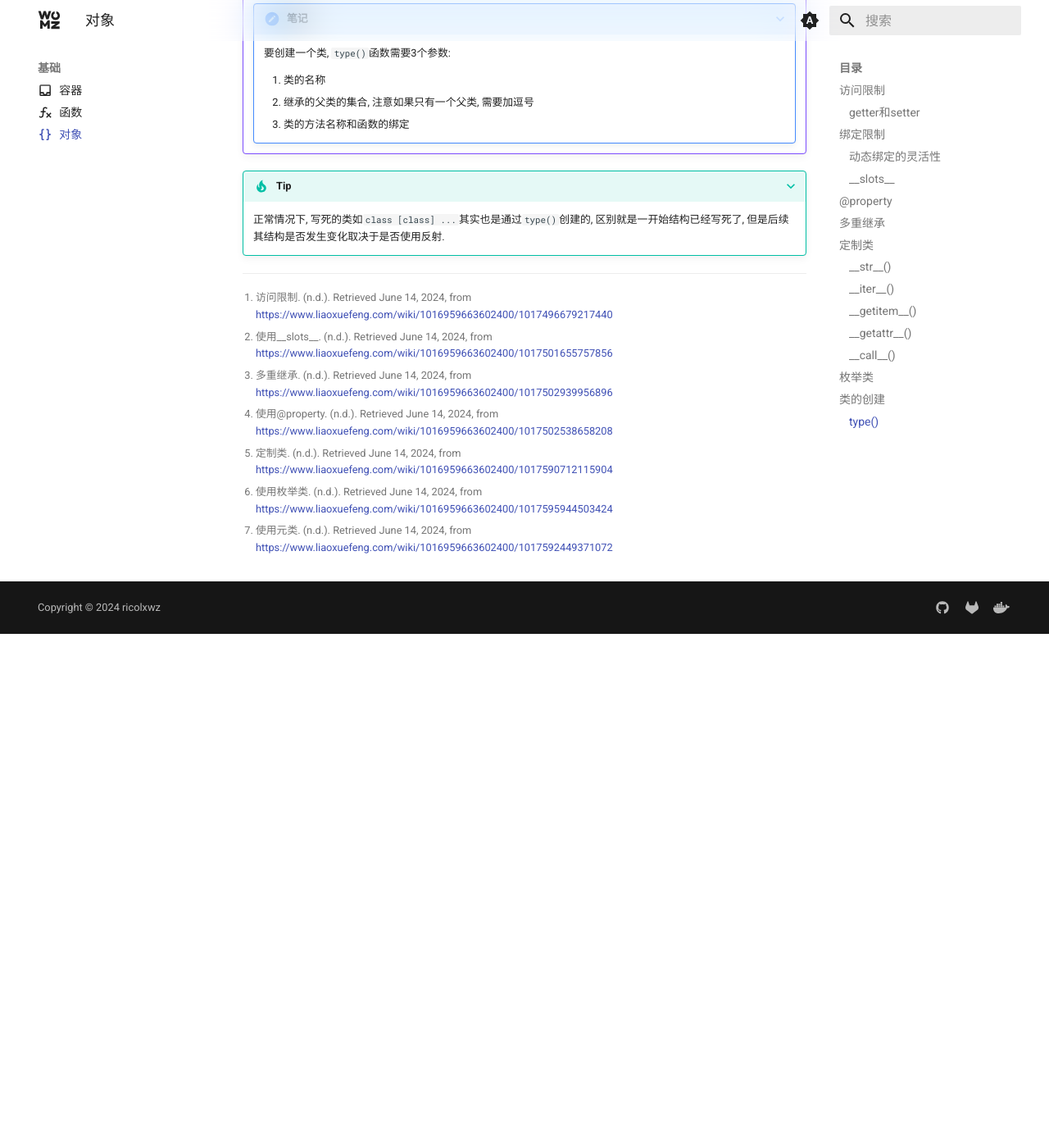
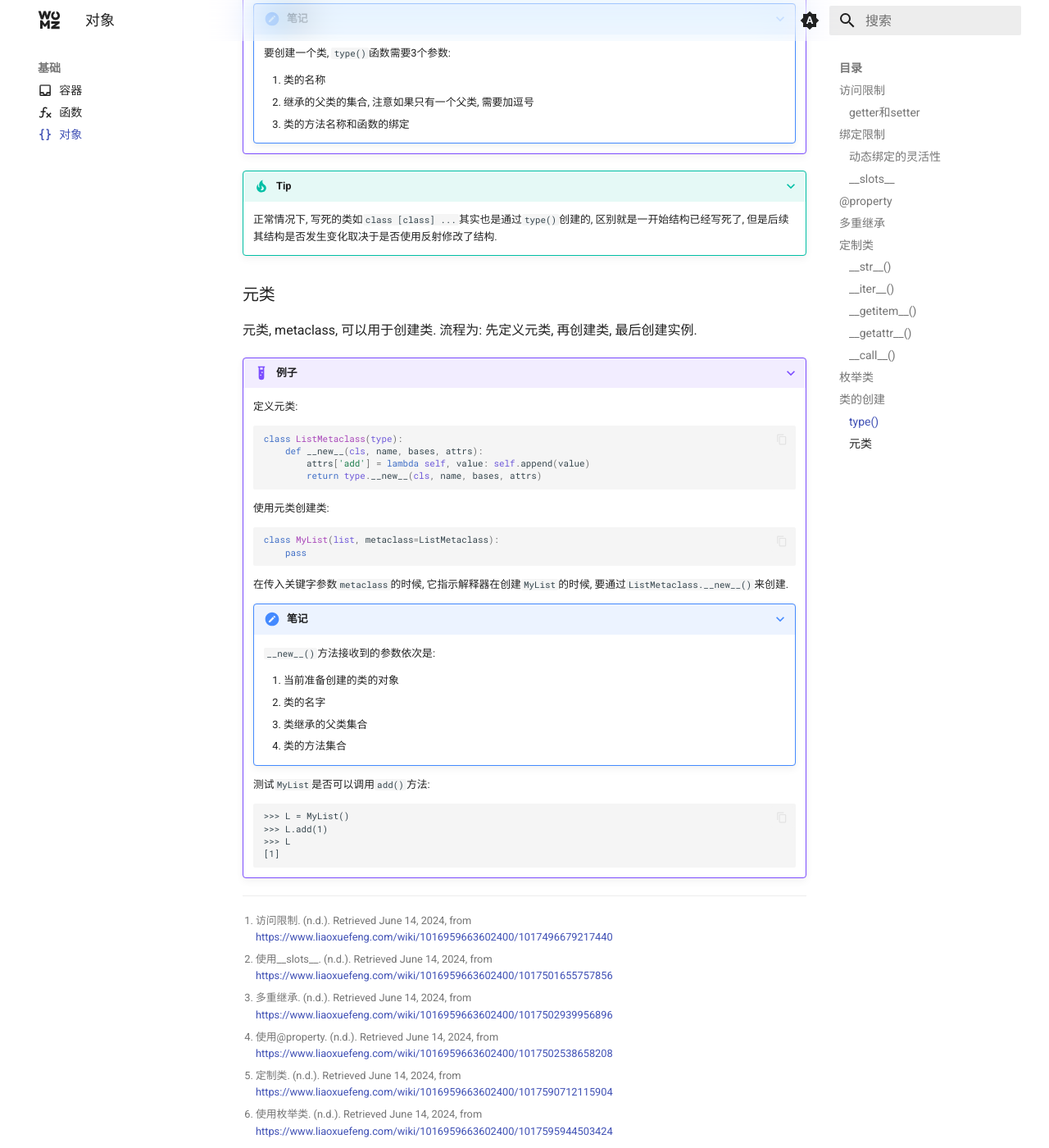
Before and after one commit to sigmax01/py, an MkDocs documentation site: the page built from docs/基础/对象.md, in a window 1280 px wide and 1400 px high, scrolled down 13089 px. Shown: the whole window at 82% size. Built offline with MkDocs 1.6.1 and Material for MkDocs 9.7.7, drawn with Linux system fonts in a browser that asks for light colours; before the commit the page ends 13862 px from its top, so only the background shows below that; some of the changed text lies outside the part shown.

Commit message:
docs: Update documentation for dynamic class creation with `type()`

````diff
--- a/docs/基础/对象.md
+++ b/docs/基础/对象.md
@@ -677,7 +677,7 @@ icon: material/code-braces
 
 ### `type()`
 
-在Python中, 类是在运行时创建的, 不管是已经写死的类也好还是用`type()`动态创建的类也罢. 这里, 我们着重看动态创建的类, 因为它比较灵活, 可以在运行的时候根据用户的输入, 程序的状态确定一个类的结构. 这个和[反射](https://www.tutorialspoint.com/python/python_reflection.htm)密切相关.
+在Python中, 类是在运行时创建的, 不管是已经写死的类也好还是用`type()`动态创建的类也罢. 这里, 我们着重看动态创建的类, 因为它比较灵活, 可以在运行的时候根据用户的输入, 程序的状态确定一个类的结构. `type()`函数和[反射](https://www.tutorialspoint.com/python/python_reflection.htm)密切相关.
 
 ???+ example "例子"
 
@@ -707,7 +707,50 @@ icon: material/code-braces
 
 ???+ tip "Tip"
 
-    正常情况下, 写死的类如`class [class] ...`其实也是通过`type()`创建的, 区别就是一开始结构已经写死了, 但是后续其结构是否发生变化取决于是否使用反射.
+    正常情况下, 写死的类如`class [class] ...`其实也是通过`type()`创建的, 区别就是一开始结构已经写死了, 但是后续其结构是否发生变化取决于是否使用反射修改了结构.
+
+### 元类
+
+元类, metaclass, 可以用于创建类. 流程为: 先定义元类, 再创建类, 最后创建实例.
+
+???+ example "例子"
+
+    定义元类:
+
+    ```py
+    class ListMetaclass(type):
+        def __new__(cls, name, bases, attrs):
+            attrs['add'] = lambda self, value: self.append(value)
+            return type.__new__(cls, name, bases, attrs)
+    ```
+
+    使用元类创建类:
+
+    ```py
+    class MyList(list, metaclass=ListMetaclass):
+        pass
+    ```
+
+    在传入关键字参数`metaclass`的时候, 它指示解释器在创建`MyList`的时候, 要通过`ListMetaclass.__new__()`来创建.
+
+    ???+ note "笔记"
+
+        `__new__()`方法接收到的参数依次是:
+
+        1. 当前准备创建的类的对象
+        2. 类的名字
+        3. 类继承的父类集合
+        4. 类的方法集合
+
+    测试`MyList`是否可以调用`add()`方法:
+
+    ```
+    >>> L = MyList()
+    >>> L.add(1)
+    >>> L
+    [1]
+    ```
+
 
 [^1]: 访问限制. (n.d.). Retrieved June 14, 2024, from https://www.liaoxuefeng.com/wiki/1016959663602400/1017496679217440
 [^2]: 使用__slots__. (n.d.). Retrieved June 14, 2024, from https://www.liaoxuefeng.com/wiki/1016959663602400/1017501655757856
````
